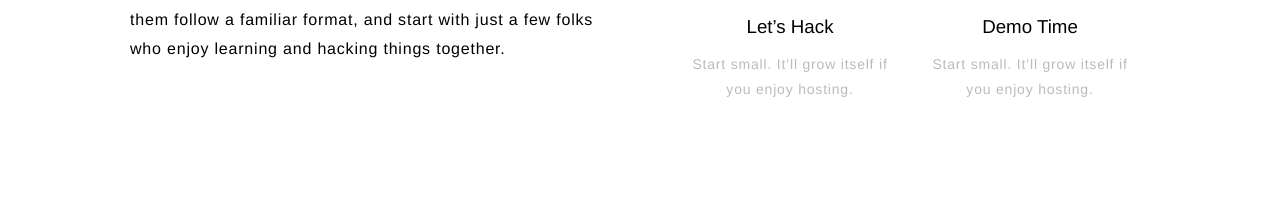
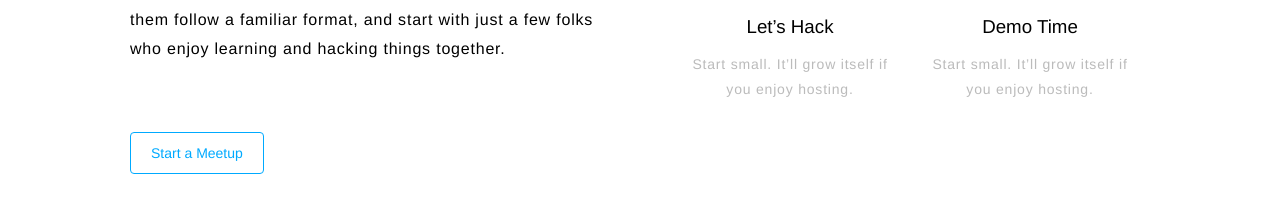
Before and after one commit to idao/100projects, a plain HTML site: page [3]Framerjs-Meetups/index.html in a window 1280 px wide. Shown: the part 1688-1900 px from the top of the page. Before the commit the page ends 1820 px from the top, so only its background shows below. Drawn offline with Linux system fonts and the light colour scheme.

Commit message:
add signup

```diff
--- a/[3]Framerjs-Meetups/css/style.css
+++ b/[3]Framerjs-Meetups/css/style.css
@@ -242,3 +242,8 @@
   color: #bbb;
   line-height: 1;
 }
+
+
+section.topic .signup {
+  margin: 0 auto;
+}
--- a/[3]Framerjs-Meetups/index.html
+++ b/[3]Framerjs-Meetups/index.html
@@ -87,7 +87,7 @@
 
 
   <section class="topic">
-    <div class="container">
+    <div class="container clearfix">
       <div class="col-2 info">
         <h2>Every Framer Meetup is unique, yet familiar.</h2>
         <p>
@@ -117,6 +117,9 @@
         </div>
       </div>
     </div>
+    <div class="container">
+      <a class="button-line signup" href="#">Start a Meetup</a>
+    </div>
   </section>
 
 </body>
```
